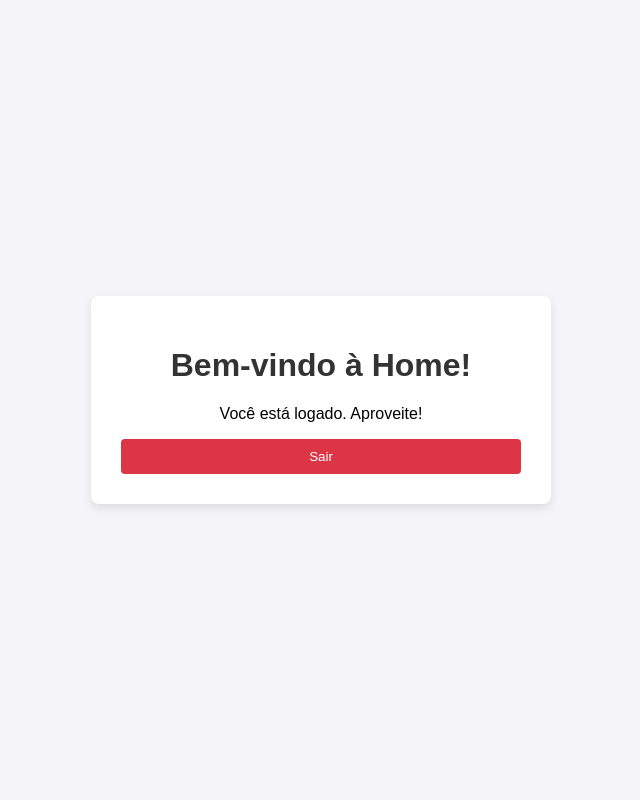
After one commit to dutra1904/BrainHub, a Flask app: page /home in a window 1280 px wide. The commit adds this page. Shown: the whole page, without its empty margins (319-959 px from the left). Run offline with Flask 3, Linux system fonts and the light colour scheme; a user stored in the database is signed in.

Commit message:
consertando erros

```diff
--- /dev/null
+++ b/teste/templates/home.html
@@ -0,0 +1,57 @@
+<!DOCTYPE html>
+<html lang="pt-br">
+<head>
+    <meta charset="UTF-8">
+    <meta name="viewport" content="width=device-width, initial-scale=1.0">
+    <title>Home</title>
+    <style>
+        body {
+            font-family: Arial, sans-serif;
+            background-color: #f4f4f9;
+            display: flex;
+            justify-content: center;
+            align-items: center;
+            height: 100vh;
+            margin: 0;
+        }
+        .home-container {
+            background-color: #fff;
+            padding: 30px;
+            border-radius: 8px;
+            box-shadow: 0 4px 8px rgba(0, 0, 0, 0.1);
+            text-align: center;
+            width: 100%;
+            max-width: 400px;
+        }
+        h1 {
+            color: #333;
+        }
+        button {
+            width: 100%;
+            padding: 10px;
+            background-color: #dc3545;
+            color: white;
+            border: none;
+            border-radius: 4px;
+            cursor: pointer;
+        }
+        button:hover {
+            background-color: #c82333;
+        }
+    </style>
+</head>
+<body>
+
+
+    <div class="home-container">
+        <h1>Bem-vindo à Home!</h1>
+        <p>Você está logado. Aproveite!</p>
+
+        <!-- Botão para sair -->
+        <a href="/logout">
+            <button>Sair</button>
+        </a>
+    </div>
+
+</body>
+</html>
--- a/app/test.py
+++ b/teste/test.py
@@ -1,49 +1,50 @@
-from flask import Flask, render_template, request, redirect, url_for, flash
+from flask import Flask, render_template, redirect, url_for, flash, request, session
 from flask_sqlalchemy import SQLAlchemy
 
 app = Flask(__name__)
-
-# Configuração do Banco de Dados (SQLite)
+app.secret_key = 'chave-secreta'  # Necessário para usar sessões
 app.config['SQLALCHEMY_DATABASE_URI'] = 'sqlite:///usuarios.db'
 app.config['SQLALCHEMY_TRACK_MODIFICATIONS'] = False
-app.config['SECRET_KEY'] = 'supersecretkey'  # Necessário para usar o flash
 db = SQLAlchemy(app)
 
-# Modelo do Banco de Dados
+# Modelo de Usuário
 class Usuario(db.Model):
     id = db.Column(db.Integer, primary_key=True)
     nome = db.Column(db.String(100), nullable=False)
     email = db.Column(db.String(100), unique=True, nullable=False)
     senha = db.Column(db.String(100), nullable=False)
 
-    def __repr__(self):
-        return f'<Usuario {self.nome}>'
+# Página Home (após login)
+@app.route('/home')
+def home():
+    if 'user_id' not in session:
+        return redirect(url_for('login'))
+    return render_template('home.html')
 
-# Criação do banco de dados
-with app.app_context():
-    db.create_all()
-
-# Página inicial
-@app.route('/')
-def home():
-    return "Bem-vindo ao sistema! <a href='/login'>Faça Login</a> ou <a href='/cadastro'>Cadastre-se</a>"
-
-# Página de Login
+# Página Login
 @app.route('/login', methods=['GET', 'POST'])
 def login():
     if request.method == 'POST':
         email = request.form['email']
         senha = request.form['senha']
 
-        # Verifica se o usuário existe no banco de dados
-        usuario = Usuario.query.filter_by(email=email, senha=senha).first()
-
-        if usuario:
-            return redirect(url_for('home'))  # Redireciona para a página inicial
+        # Verifica se o usuário existe
+        usuario = Usuario.query.filter_by(email=email).first()
+        if usuario and usuario.senha == senha:
+            session['user_id'] = usuario.id  # Armazena o ID do usuário na sessão
+            flash('Login bem-sucedido!', 'success')
+            return redirect(url_for('home'))  # Redireciona para a página home
         else:
-            flash('E-mail ou senha inválidos. Tente novamente!', 'danger')
+            flash('E-mail ou senha incorretos!', 'danger')
 
     return render_template('login.html')
+
+# Rota Logout (Sair)
+@app.route('/logout')
+def logout():
+    session.pop('user_id', None)  # Remove o usuário da sessão
+    flash('Você foi desconectado com sucesso!', 'info')
+    return redirect(url_for('login'))  # Redireciona para a página de login
 
 # Página de Cadastro
 @app.route('/cadastro', methods=['GET', 'POST'])
@@ -53,7 +54,6 @@ def cadastro():
         email = request.form['email']
         senha = request.form['senha']
 
-        # Verifica se o e-mail já está cadastrado
         if Usuario.query.filter_by(email=email).first():
             flash('E-mail já cadastrado. Tente outro!', 'danger')
             return redirect(url_for('cadastro'))
@@ -62,9 +62,10 @@ def cadastro():
         db.session.add(novo_usuario)
         db.session.commit()
         flash('Cadastro realizado com sucesso!', 'success')
-        return redirect(url_for('login'))  # Redireciona para a página de login
+        return redirect(url_for('login'))
 
     return render_template('cadastro.html')
 
 if __name__ == '__main__':
+    db.create_all()  # Cria as tabelas no banco de dados
     app.run(debug=True)
```
Also changed, not shown: app/templates/home.html (deleted, +0 -12 lines), teste/templates/cadastro.html (renamed from app/templates/cadastro.html, +24 -1 lines), app/instance/usuarios.db (deleted), teste/database.db (added), teste/instance/usuarios.db (added), teste/templates/login.html (renamed from app/templates/login.html).
